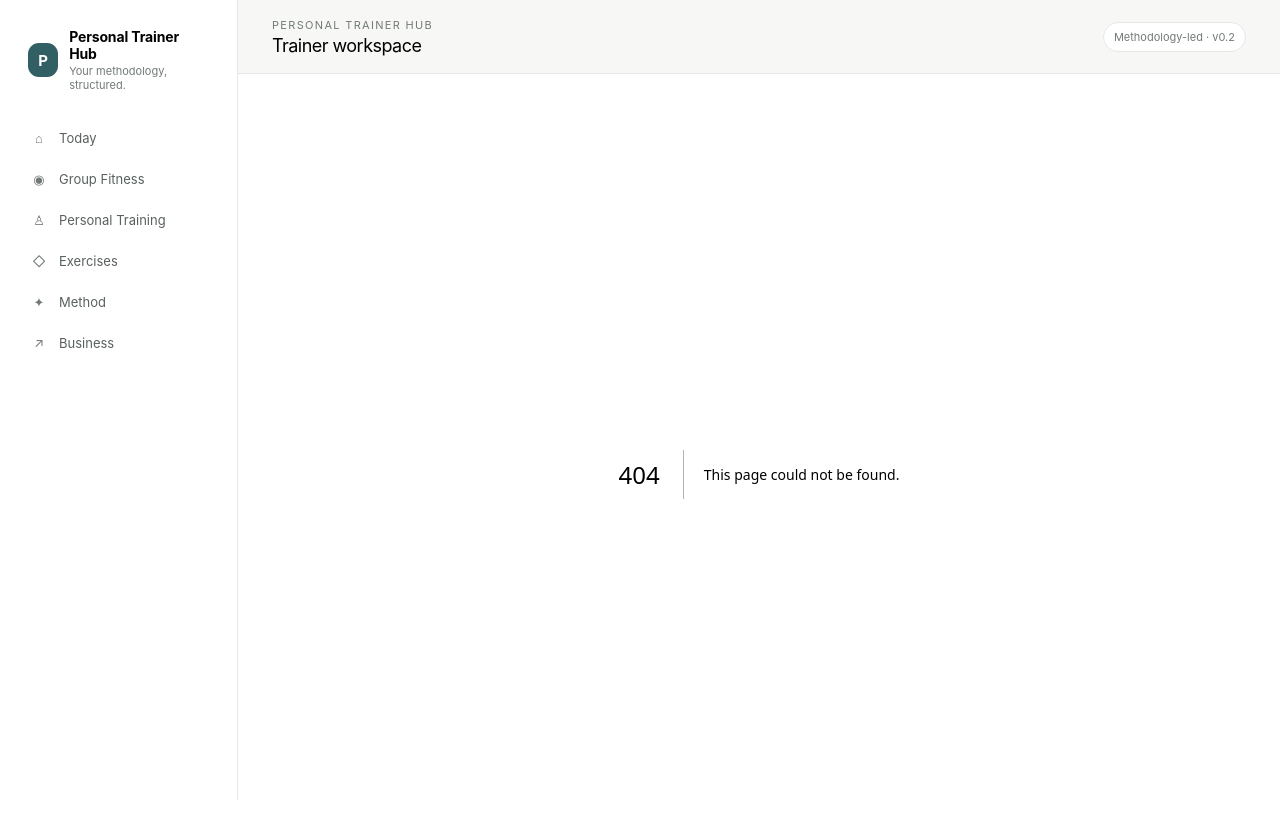
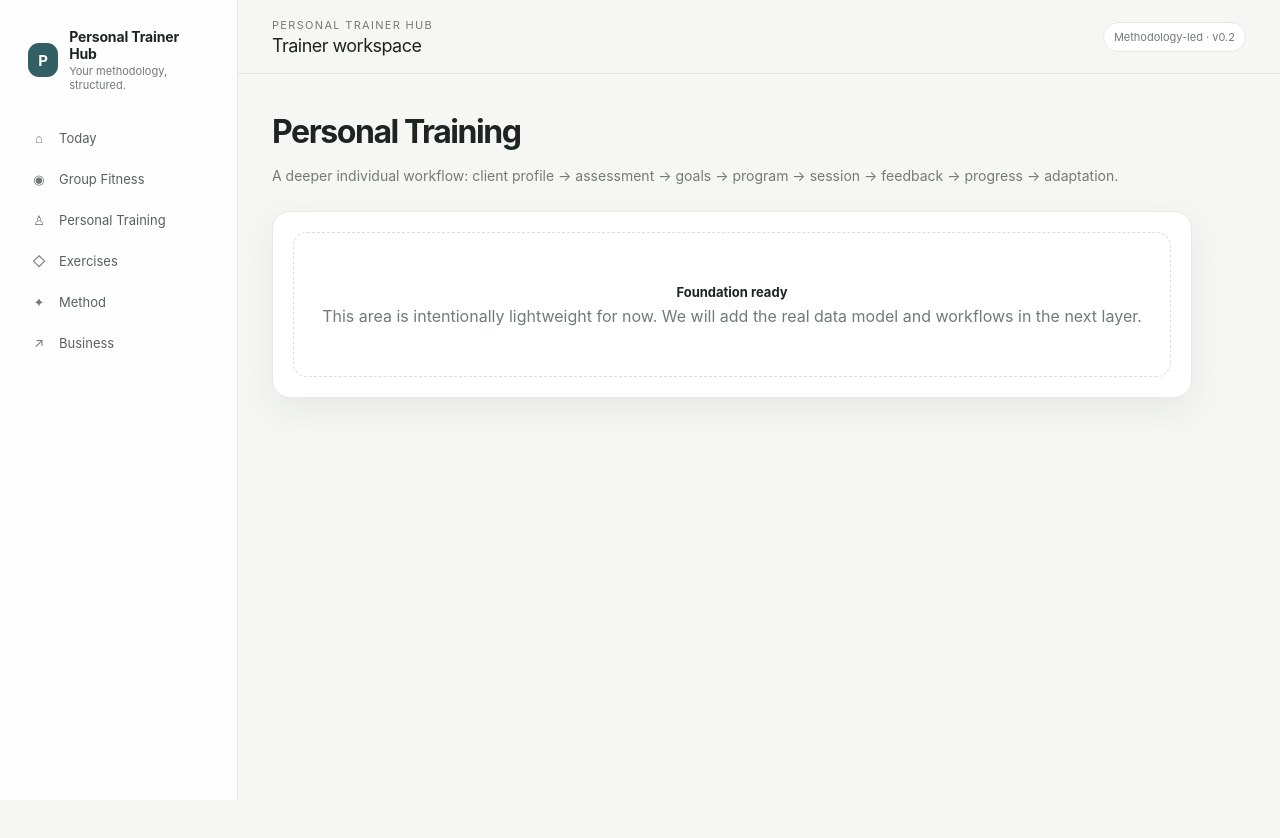
Before and after one commit to goforglam/personal-trainer-hub, a Next.js app: page /personal-training in a window 1280 px wide. Before the commit this address had no page. Shown: the top 838 px of the page. After the commit the page ends 800 px from the top, so only its background shows below. Built offline with nearby package versions, Linux system fonts and the light colour scheme.

Commit message:
Add trainer workspace area: app/personal-training/page.tsx

```diff
--- /dev/null
+++ b/app/personal-training/page.tsx
@@ -0,0 +1,5 @@
+import { Section } from "../section";
+
+export default function PersonalTrainingPage() {
+  return <Section title="Personal Training" text="A deeper individual workflow: client profile → assessment → goals → program → session → feedback → progress → adaptation." />;
+}
```
